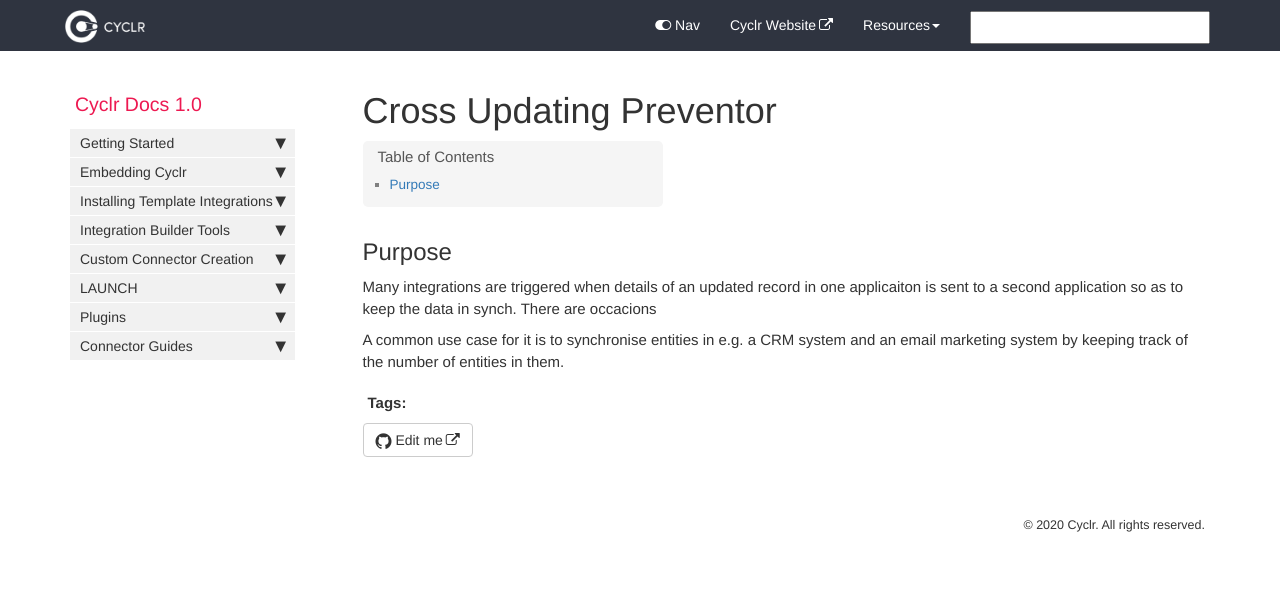
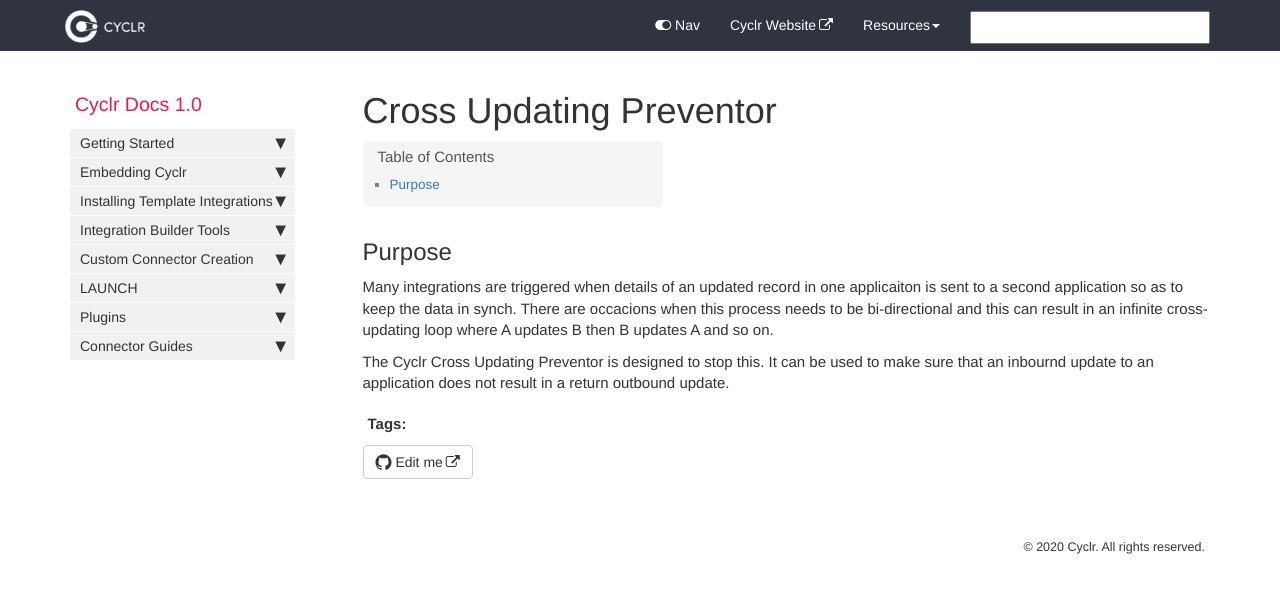
Before and after one commit to sneakysneak/docs, a Jekyll site: the page built from pages/utiltiy-connectors/cross-updating-preventor.md, in a window 1280 px wide. Shown: the top 593 px of the page. Built offline with Jekyll 4.4.1, drawn with Linux system fonts in a browser that asks for light colours; nearby versions of some CDN libraries; comment, search, counter and statistics services are not loaded.

Commit message:
Update cross-updating-preventor.md

```diff
--- a/pages/utiltiy-connectors/cross-updating-preventor.md
+++ b/pages/utiltiy-connectors/cross-updating-preventor.md
@@ -7,6 +7,6 @@ tags: [utility connector]
 
 ## Purpose
 
-Many integrations are triggered when details of an updated record in one applicaiton is sent to a second application so as to keep the data in synch. There are occacions
+Many integrations are triggered when details of an updated record in one applicaiton is sent to a second application so as to keep the data in synch. There are occacions when this process needs to be bi-directional and this can result in an infinite cross-updating loop where A updates B then B updates A and so on.
 
-A common use case for it is to synchronise entities in e.g. a CRM system and an email marketing system by keeping track of the number of entities in them.
+The Cyclr Cross Updating Preventor is designed to stop this.  It can be used to make sure that an inbournd update to an application does not result in a return outbound update.
```
